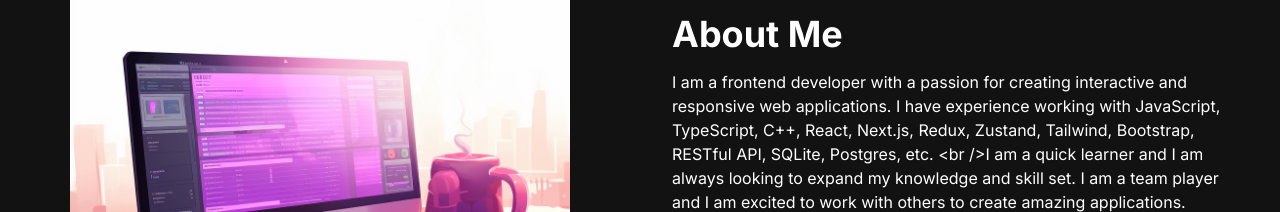
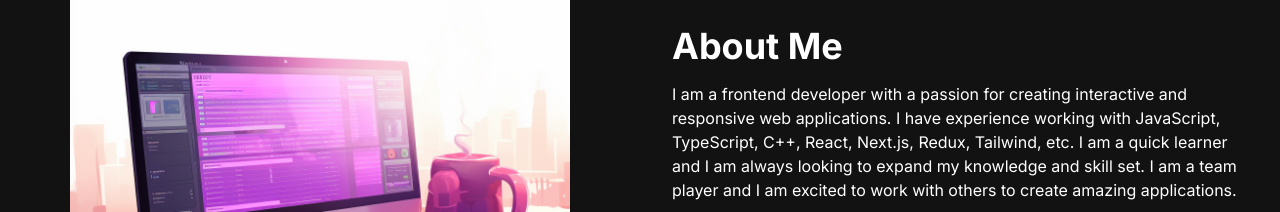
Before and after one commit to Aries-0331/aries-portfolio, a Next.js app: page / in a window 1280 px wide. Shown: the part 588-800 px from the top of the page. Built offline with nearby package versions, Linux system fonts and the light colour scheme.

Commit message:
update data.js

```diff
--- a/src/app/constants/data.js
+++ b/src/app/constants/data.js
@@ -1,7 +1,7 @@
-export const hero_data = `I am a frontend developer with a passion for creating interactive
-and responsive web applications. I have experience working with
-JavaScript, TypeScript, C++, React, Next.js, Redux, Zustand,
-Tailwind, Bootstrap, RESTful API, SQLite, Postgres, etc. <br />I am
+import Link from "next/link";
+
+export const hero_data = `I am a frontend developer with a passion for creating interactive and responsive web applications. I have experience working with
+JavaScript, TypeScript, C++, React, Next.js, Redux, Tailwind, etc. I am
 a quick learner and I am always looking to expand my knowledge and
 skill set. I am a team player and I am excited to work with others
 to create amazing applications.`;
@@ -27,12 +27,20 @@ export const tab_data = [
 		label: "Certificates",
 		contend: (
 			<ul>
+				<li>Programming with JavaScript</li>
+				<li>Basic React - Meta</li>
 				<li>Advanced React - Meta</li>
-				<li>Express</li>
-				<li>PostgreSQL</li>
-				<li>Sequelize</li>
-				<li>JavaScript</li>
-				<li>React</li>
+				<li>HTML and CSS in depth - Meta</li>
+				<li>Version Control - Meta</li>
+				<li>APIs - Meta</li>
+				<li>Python for Everyone - University of Michigan</li>
+				<li>Django Web Framework - Meta</li>
+				<Link
+					href="https://github.com/Aries-0331"
+					className=" text-slate-400 border-b-2 hover:text-white"
+				>
+					See more
+				</Link>
 			</ul>
 		),
 	},
@@ -41,12 +49,9 @@ export const tab_data = [
 		label: "Experiences",
 		contend: (
 			<ul>
-				<li>Advanced React - Meta</li>
-				<li>Express</li>
-				<li>PostgreSQL</li>
-				<li>Sequelize</li>
-				<li>JavaScript</li>
-				<li>React</li>
+				<li>Frontend Developer, Gen-strong, April,2023 -- Present</li>
+				<li>Software Engineer, Xylink, October,2020 -- April,2023</li>
+				<li>Software Engineer, VisionVera, July, 2017 -- September,2020</li>
 			</ul>
 		),
 	},
```
